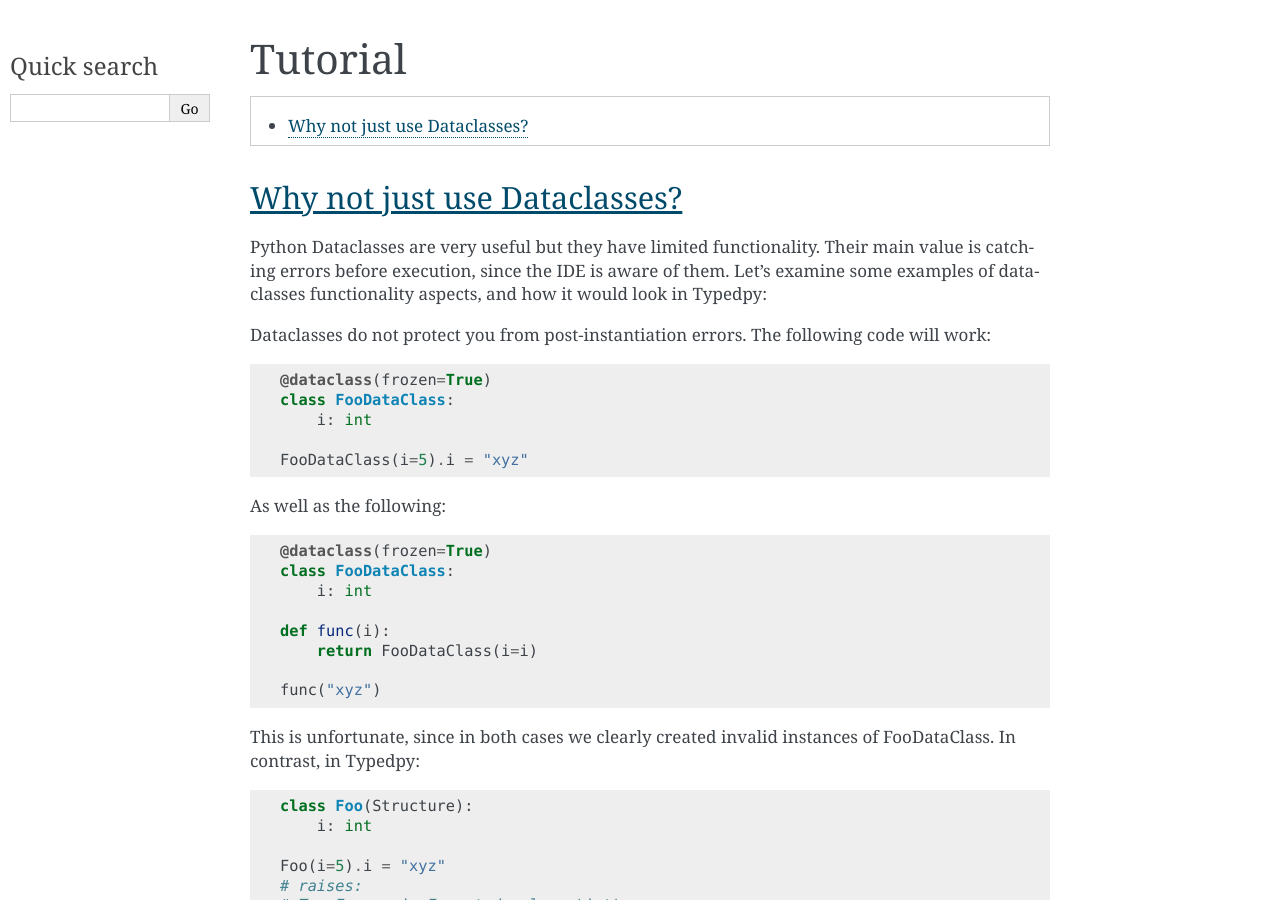
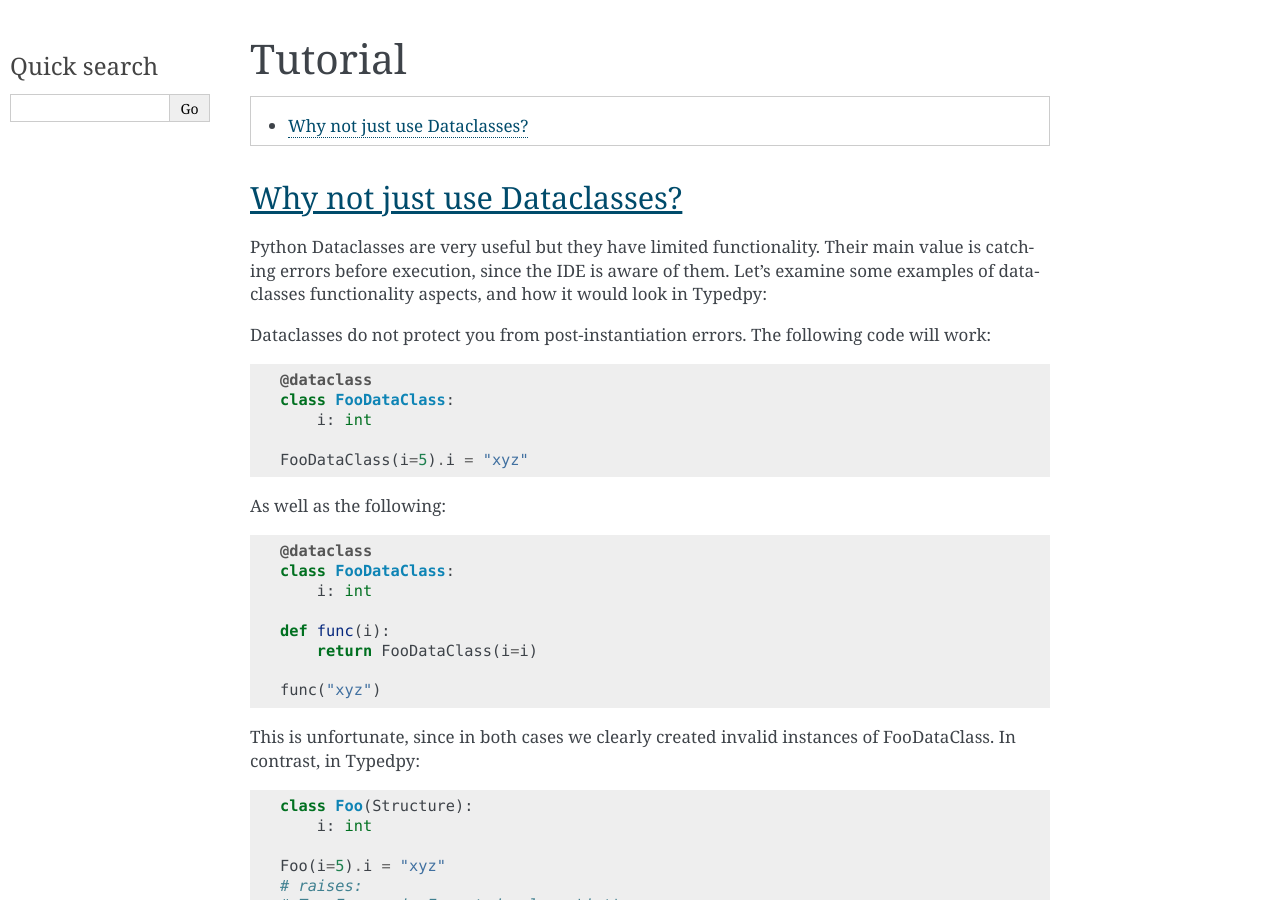
Before and after one commit to loyada/typedpy, a Sphinx documentation site: the page built from docs/tutorial.rst, in a window 1280 px wide and 900 px high. Built offline with Sphinx 7.4.7, drawn with Linux system fonts in a browser that asks for light colours.

Commit message:
tutorial - WIP

```diff
--- a/docs/tutorial.rst
+++ b/docs/tutorial.rst
@@ -17,7 +17,7 @@
 
 .. code-block:: python
 
-    @dataclass(frozen=True)
+    @dataclass
     class FooDataClass:
         i: int
 
@@ -27,7 +27,7 @@
 
 .. code-block:: python
 
-    @dataclass(frozen=True)
+    @dataclass
     class FooDataClass:
         i: int
 
```
